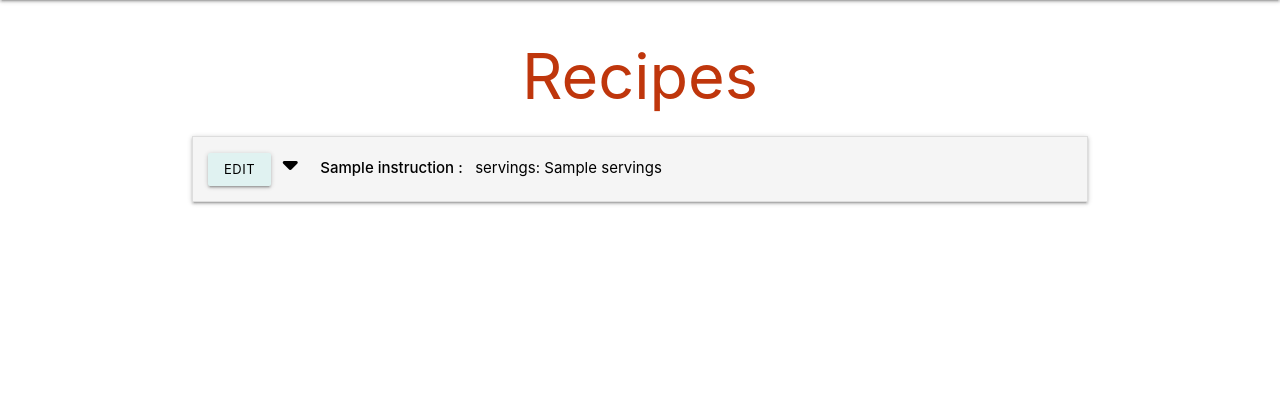
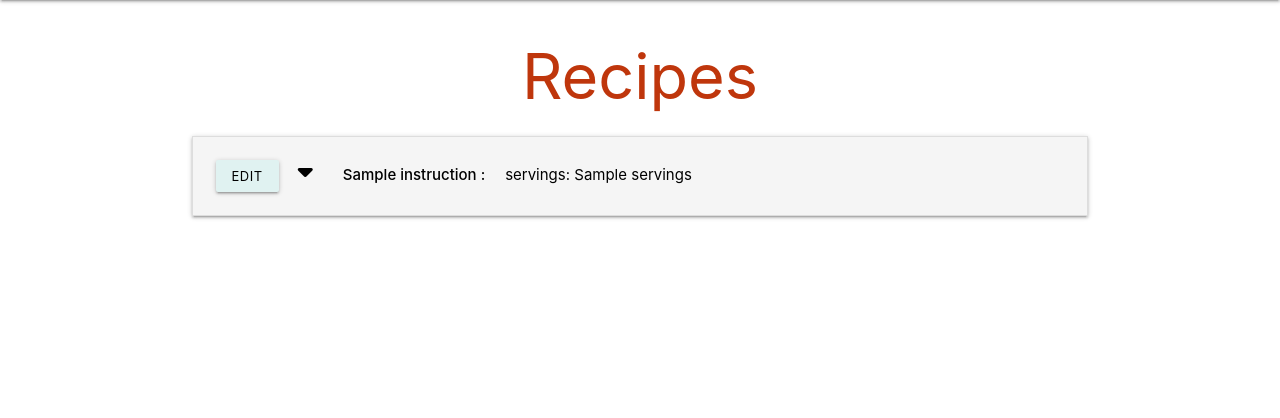
Before and after one commit to BogdanCatalin-Iacob/Food-Fiesta, a Flask app: page /get_recipes in a window 1280 px wide. Shown: the part 64-482 px from the top of the page. Run offline with Flask 2, Linux system fonts and the light colour scheme; tables that the repository leaves empty hold one stand-in row (values such as "Sample post"); a database or web service that is not in the repository returns one stand-in record (values such as "Sample title"); some libraries are stand-ins or nearby versions.

Commit message:
Style the edit button and header of collapsible recipes list

```diff
--- a/food_fiesta/static/css/style.css
+++ b/food_fiesta/static/css/style.css
@@ -11,3 +11,12 @@ body {
   main {
     flex: 1 0 auto;
   }
+
+  .btn-small{
+    margin: 0.5rem;
+  }
+
+  .collapsible-header .col strong{
+    margin:0.5rem;
+    line-height: 2rem;
+  }
```
